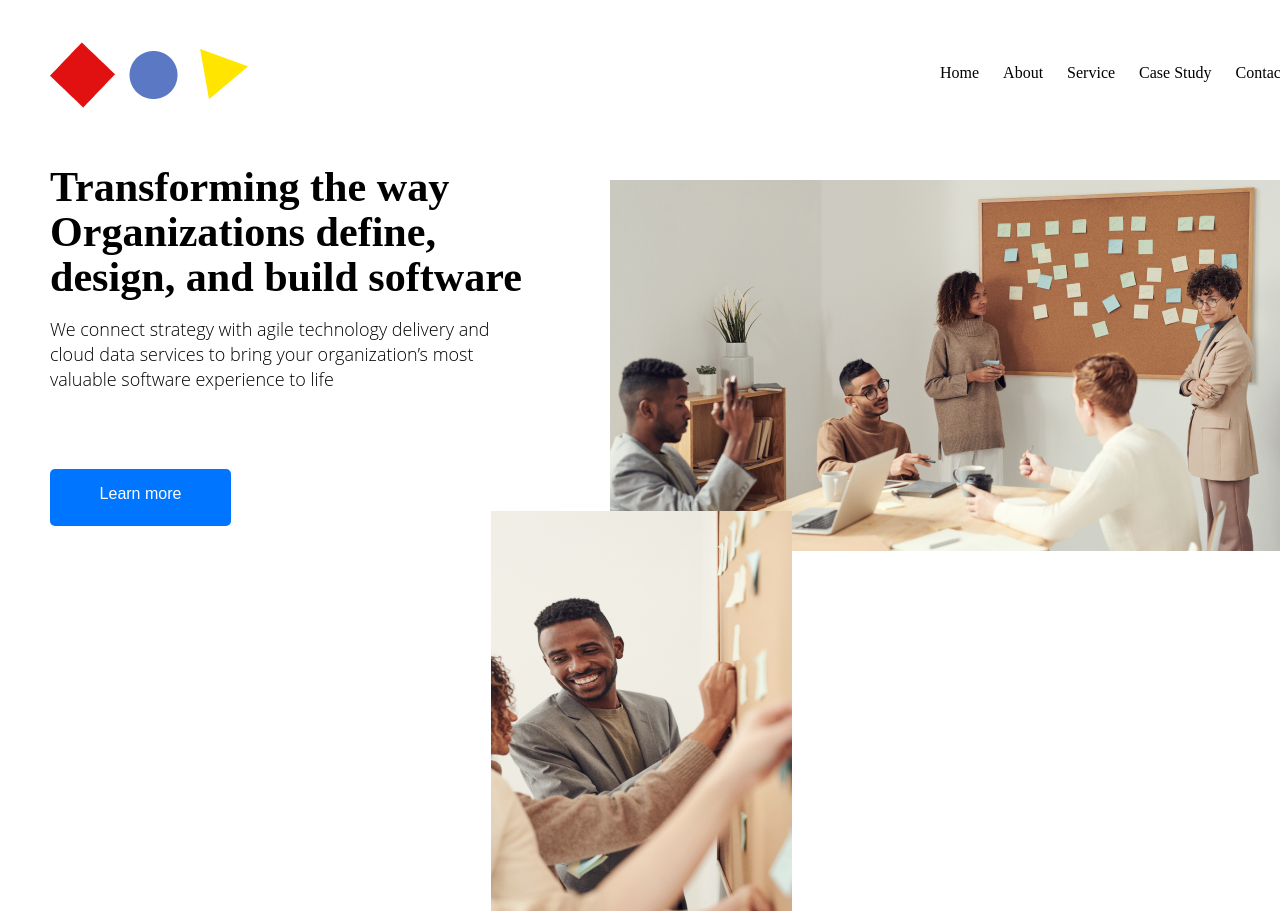
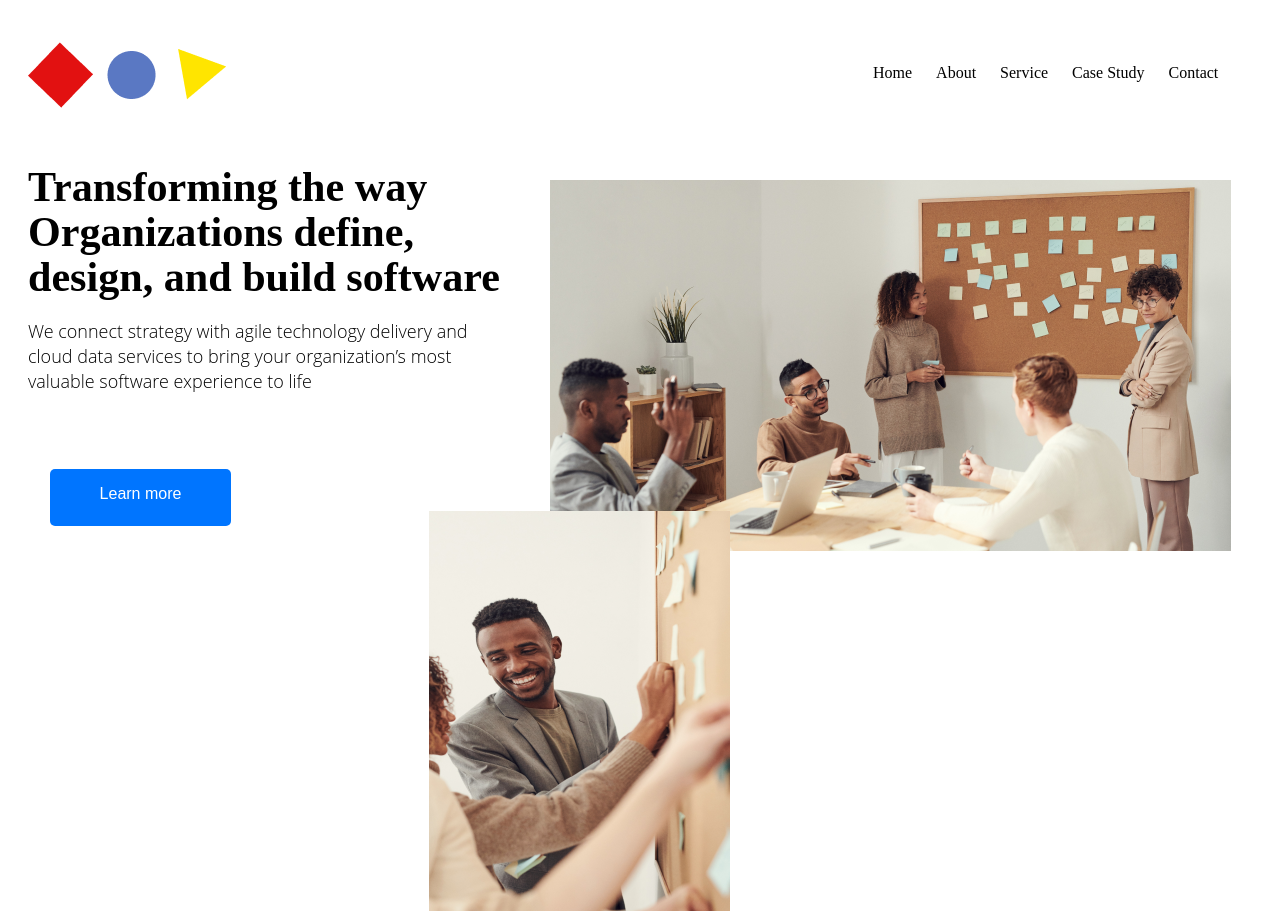
Before and after one commit to BrainyChip/homepageheader, a plain HTML site: page index.html in a window 1280 px wide. Drawn offline with Linux system fonts and the light colour scheme.

Commit message:
Alignment of Objects
I edited the subtext and remove the horizontal scrollbar

```diff
--- a/style.css
+++ b/style.css
@@ -1,10 +1,10 @@
-body {
-  margin: 0;
-}
+
 
 .container {
   background: #FFFFFF;
-  margin: 30px 50px;
+  width: 80%;
+  height: 100%;
+  margin: 30px 20px;
 }
 
 .menu li{
@@ -13,7 +13,7 @@ body {
   padding: 10px;
   position: relative;
   top: -80px;
-  left: 840px;
+  left: 795px;
 }
 
 .menu a{
@@ -41,12 +41,13 @@ body {
   font-size: 18px;
   line-height: 25px;
   color: #000000;
+  margin-top:  20px;
 }
 
 .image1 {
   position: absolute;
   height: 371px;
-  left: 610px;
+  left: 550px;
   right: 100px;
   top: 180px;
 }
@@ -71,7 +72,7 @@ body {
 .image2 {
   position: absolute;
   height: 400px;
-  left: 491px;
+  left: 429px;
   right: 599px;
   top: 511px;
 }
```
